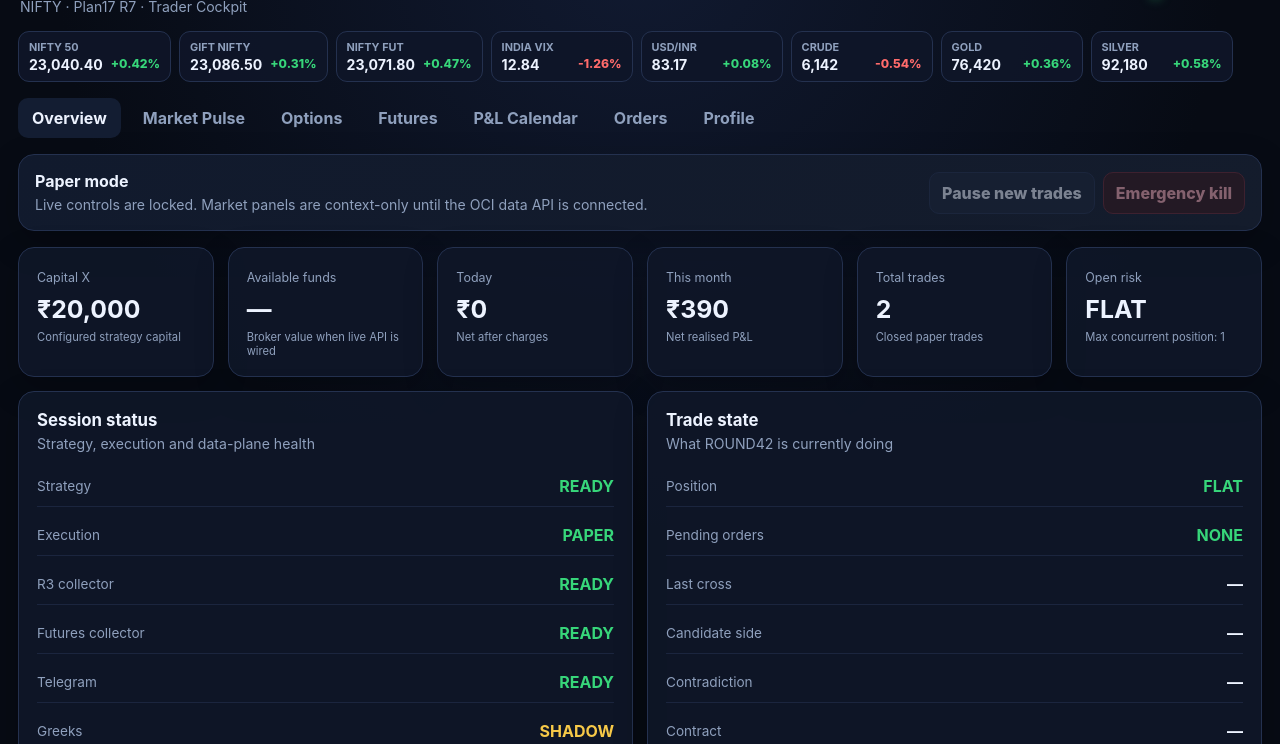
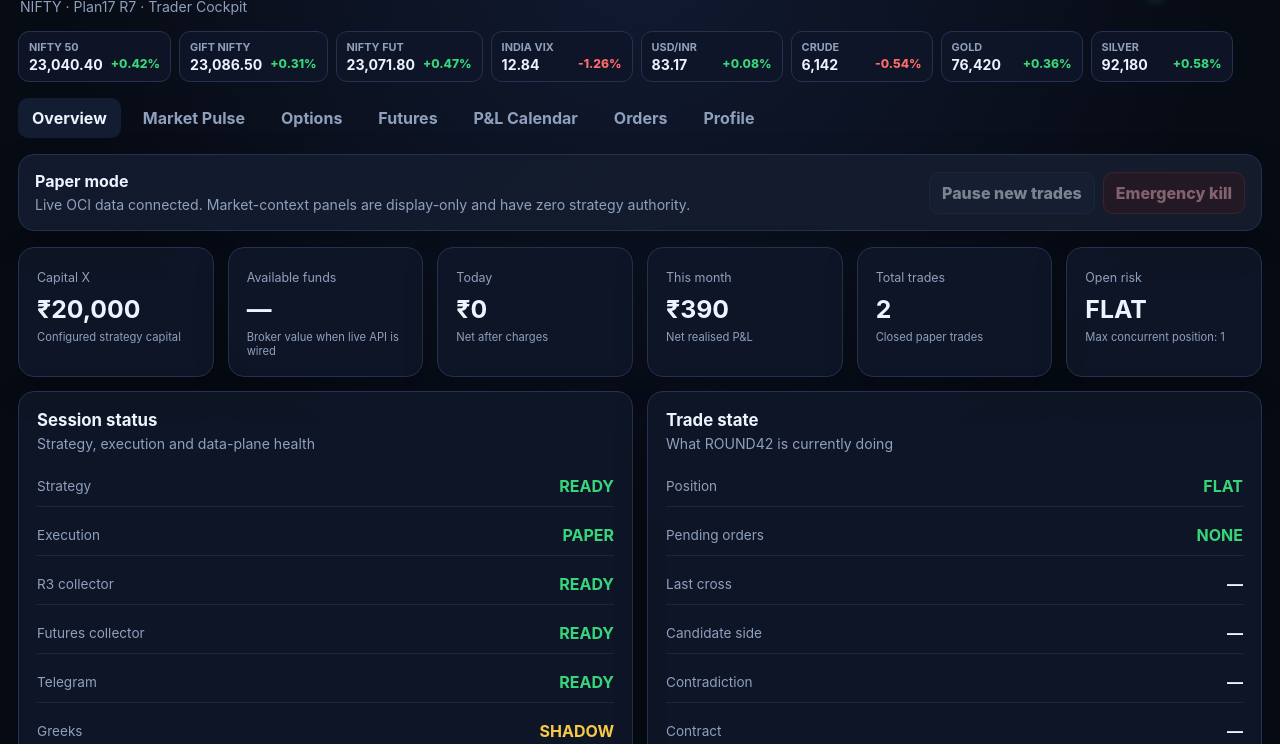
Before and after one commit to VinayakaShivakumar/round42-smartapi, a plain HTML site: page index.html in a window 1280 px wide. Shown: the part 56-800 px from the top of the page. Drawn offline with Linux system fonts and the light colour scheme; no server answers.

Commit message:
index.html

```diff
--- a/index.html
+++ b/index.html
@@ -41,7 +41,7 @@
         <div class="control-banner">
           <div>
             <strong>Paper mode</strong>
-            <span>Live controls are locked. Market panels are context-only until the OCI data API is connected.</span>
+            <span>Live OCI data connected. Market-context panels are display-only and have zero strategy authority.</span>
           </div>
           <div class="control-actions">
             <button class="btn secondary" disabled>Pause new trades</button>
```
